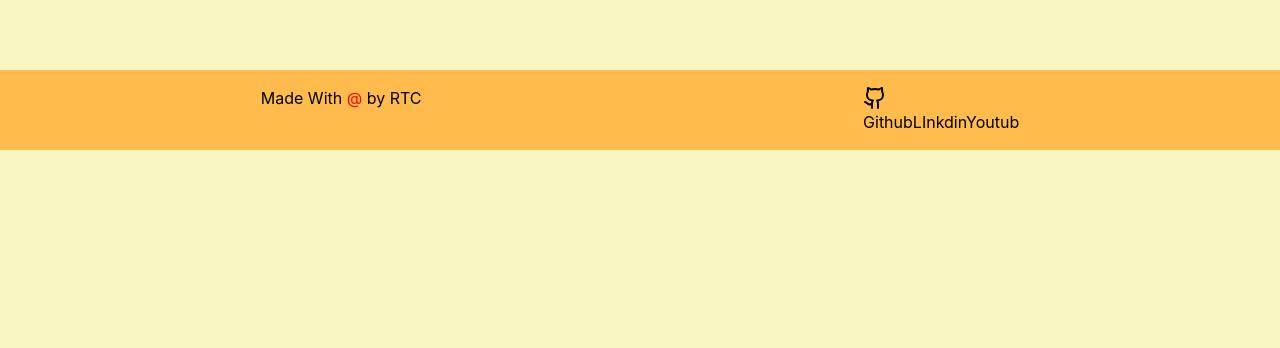
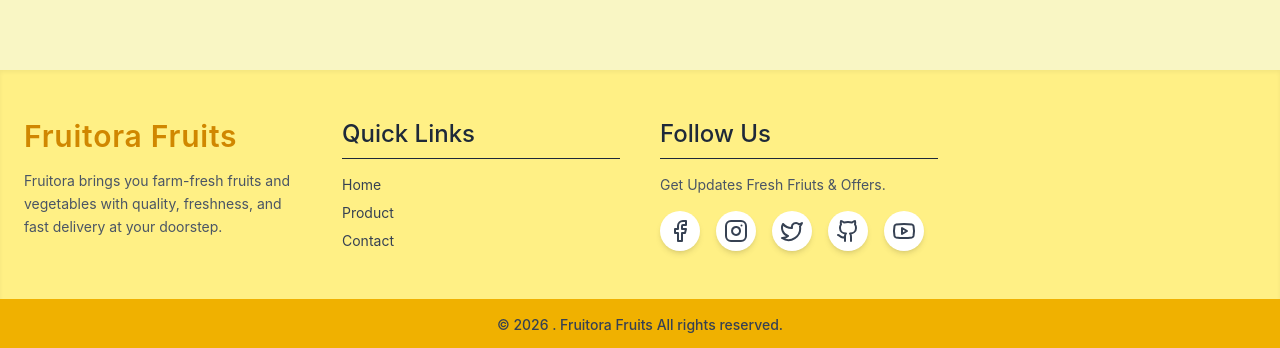
Before and after one commit to NikitaChormale/React-Project-1, a React (Vite) app: page / in a window 1280 px wide. Shown: the part 812-1160 px from the top of the page. Before the commit the page ends 962 px from the top, so only its background shows below. Built offline with nearby package versions, Linux system fonts and the light colour scheme.

Commit message:
add footer page

```diff
--- a/src/components/Footer.jsx
+++ b/src/components/Footer.jsx
@@ -1,22 +1,80 @@
-import React from 'react'
-import {Github} from"lucide-react";
-function Footer() {
+import React from "react";
+import { Link } from "react-router";
+import { Facebook, Instagram, Youtube, Github, Twitter } from "lucide-react";
+
+export default function Footer() {
   return (
-    <div className='w-full bg-[#ffbc4c] px-10 py-4 flex justify-around'>
-      <div>
-        Made With <span style={{color:"red"}}>@</span> by RTC
+    <footer className="bg-yellow-200 text-gray-700 border-t
+     shadow-inner border-none">
+
+      <div className="max-w-7xl mx-auto px-6 py-12 grid grid-cols-1 sm:grid-cols-2
+      md:grid-cols-4 gap-10 text-center md:text-left">
+
+        <div>
+          <h2 className="text-3xl font-extrabold text-yellow-600 tracking-wide">
+            Fruitora Fruits
+          </h2>
+
+          <p className="mt-4 text-sm leading-relaxed text-gray-600">
+            Fruitora brings you farm-fresh fruits and vegetables with quality,
+            freshness, and fast delivery at your doorstep.
+
+
+          </p>
+        </div>
+
+        <div>
+          <h3 className="font-semibold text-lg mb-4 text-gray-800 border-b pb-2">
+            Quick Links
+          </h3>
+
+          <ul className="space-y-2 text-sm">
+            <li><Link to="/" className="hover:text-yellow-500 transition">Home</Link></li>
+            <li><Link to="/product" className="hover:text-yellow-500 transition">Product</Link></li>
+            <li><Link to="/callus" className="hover:text-yellow-500 transition">Contact</Link></li>
+          </ul>
+        </div>
+        <div>
+          <h3 className="font-semibold text-lg mb-4 text-gray-800 border-b pb-2 ">
+            Follow Us
+          </h3>
+
+          <p className="text-sm mb-4 text-gray-600">
+            Get Updates Fresh Friuts & Offers.
+          </p>
+
+          <div className="flex justify-center md:justify-start gap-4 text-lg">
+            <a href="https://facebook.com" target="_blank" rel="noopener noreferrer"
+              className="bg-white shadow-md p-2 rounded-full hover:scale-110 hover:text-blue-600 transition">
+              <Facebook />
+            </a>
+
+            <a href="https://instagram.com" target="_blank" rel="noopener noreferrer"
+              className="bg-white shadow-md p-2 rounded-full hover:scale-110 hover:text-pink-500 transition">
+              <Instagram />
+            </a>
+
+            <a href="https://twitter.com" target="_blank" rel="noopener noreferrer"
+              className="bg-white shadow-md p-2 rounded-full hover:scale-110 hover:text-sky-500 transition">
+              <Twitter />
+            </a>
+
+            <a href="https://github.com" target="_blank" rel="noopener noreferrer"
+              className="bg-white shadow-md p-2 rounded-full hover:scale-110 hover:text-black transition">
+              <Github />
+            </a>
+
+            <a href="https://youtube.com" target="_blank" rel="noopener noreferrer"
+              className="bg-white shadow-md p-2 rounded-full hover:scale-110 hover:text-red-500 transition">
+              <Youtube />
+            </a>
+          </div>
+        </div>
       </div>
-       <div>
-  <a href='https://github.com/NikitaChormale?tab=repositories'>
-  <Github/>Github
-  </a>
-  <a href='http://linkdin.com/NikitaChormale'>
-  LInkdin</a>
-  <a href='http://youtube.com/NikitaChormale'>
-  Youtub</a>
-    </div>
-     </div>
-  )
+
+      <div className="border-t text-center py-4 text-sm bg-yellow-500 text-gray-700 font-medium border-none">
+        © {new Date().getFullYear()} .  Fruitora Fruits All rights reserved.
+      </div>
+    </footer>
+  );
 }
-
-export default Footer
--- a/src/main.jsx
+++ b/src/main.jsx
@@ -5,6 +5,7 @@ import './index.css'
 import Home from "./views/Home"
 import Vegtable from './views/Vegtable';
 import Mycart from './views/mycart';
+import Callus from './views/callus';
 
 const root = createRoot(document.getElementById('root'))
 root.render(
@@ -13,6 +14,7 @@ root.render(
       <Route path="/" element={<Home />} />
       <Route path="/vegtable" element={<Vegtable />} />
       <Route path='/my-cart' element={<Mycart />} />
+      <Route path='/call-us' element={<Callus/>} />
     </Routes>
 
   </BrowserRouter>
--- a/src/views/callus.jsx
+++ b/src/views/callus.jsx
@@ -1,9 +1,14 @@
 import React from 'react'
-
+import Navbar from "../components/Navbar";
+import Footer from "../components/Footer";
 function callus() {
   return (
     <div>
+      <Navbar/>
 
+
+
+      <Footer/>
     </div>
   )
 }
```
